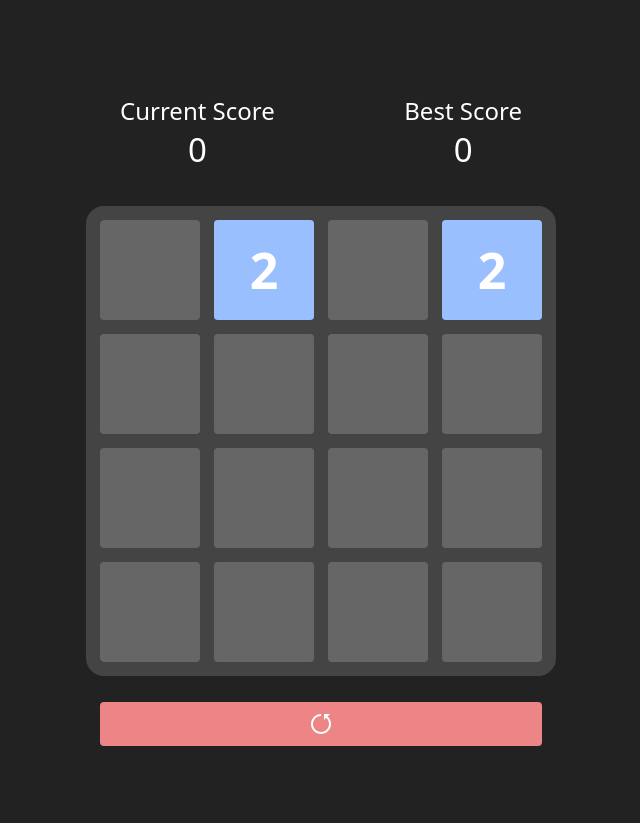
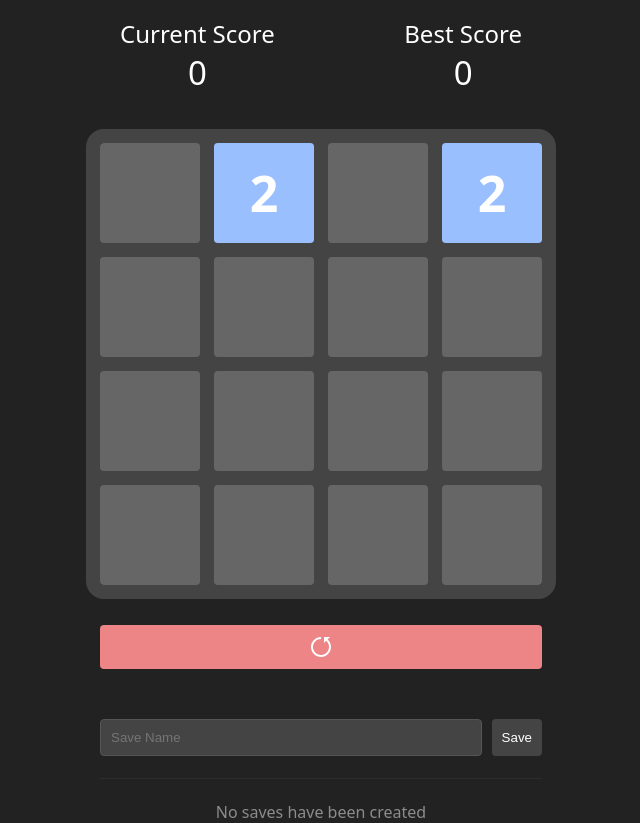
Before and after one commit to Luciism/2048, a Flask app: page / in a window 1280 px wide. Shown: the whole page, without its empty margins (327-967 px from the left). Before the commit the page ends 746 px from the top, so only its background shows below. Run offline with Flask 3, Linux system fonts and the light colour scheme.

Commit message:
add game saving / loading

```diff
--- a/index.html
+++ b/index.html
@@ -64,6 +64,27 @@
           <svg xmlns="http://www.w3.org/2000/svg" width="24" height="24" viewBox="0 0 24 24"><path fill="currentColor" d="M22 12c0 5.523-4.477 10-10 10S2 17.523 2 12S6.477 2 12 2v2a8 8 0 1 0 5.135 1.865L15 8V2h6l-2.447 2.447A9.98 9.98 0 0 1 22 12"/></svg>
         </button>
       </div>
+
+      <div class="save-menu">
+        <div class="save-controls">
+          <input type="text" placeholder="Save Name" class="save-name-input" id="save-name-input" />
+          <button control="new-save" class="save-create">Save</button>
+        </div>
+        <hr />
+        <ul class="saves-list" id="saves-list">
+          <!-- <li class="save-placeholder">No saves have been created</li> -->
+          <li class="save">
+            <span class="save-info">
+              <span class="detail-save-name">Save Name</span>
+              <span class="detail-save-score">Score: 12,634</span>
+            </span>
+            <span class="save-actions" save-id="abc123">
+              <button control="load-save">Load</button>
+              <button class="red" control="delete-save">Delete</button>
+            </span>
+         </li>
+        </ul>
+      </div>
     </main>
   </body>
 </html>
--- a/static/script.js
+++ b/static/script.js
@@ -9,6 +9,10 @@
   void element.offsetWidth;
   element.classList.add("pop-animated-element");
 }
+
+const saveNameInputElement = document.getElementById("save-name-input");
+const createSaveBtnElement = document.querySelector(".save-controls [control='new-save']");
+const gameSavesListElement = document.getElementById("saves-list");
 
 const gameOverOverlayElement = document.querySelector(".game-over-overlay");
 const gameWonOverlayElement = document.querySelector(".game-won-overlay");
@@ -294,18 +298,18 @@
   }
 
   initBestScore() {
-    this.bestScoreElement.innerText = this.bestScore;
+    this.bestScoreElement.innerText = this.bestScore.toLocaleString();
   }
 
   updateScore(score) {
     this.currentScore = score;
-    this.currentScoreElement.innerText = score;
-    this.gameOverOverlayScoreElement.innerText = score;
-    this.gameWonOverlayScoreElement.innerText = score;
+    this.currentScoreElement.innerText = score.toLocaleString();
+    this.gameOverOverlayScoreElement.innerText = score.toLocaleString();
+    this.gameWonOverlayScoreElement.innerText = score.toLocaleString();
 
     if (score > this.bestScore) {
       this.bestScore = score;
-      this.bestScoreElement.innerText = score;
+      this.bestScoreElement.innerText = score.toLocaleString();
 
       localStorage.setItem("bestScore", score)
     }
@@ -321,6 +325,117 @@
 }
 
 new ScoreManager().initBestScore();
+
+class SaveManager {
+  constructor(gameManager) {
+    this.gameManager = gameManager;
+    createSaveBtnElement.onclick = () => this.onCreateSaveBtnClick();
+  }
+
+  onCreateSaveBtnClick() {
+    let saveName = saveNameInputElement.value;
+    if (saveName.length == 0) {
+      saveNameInputElement.focus();
+      return;
+    }
+
+    const gameState = localStorage.getItem("gameState");
+    if (gameState) {
+      this.createSave(saveName, JSON.parse(gameState));
+    }
+    saveNameInputElement.value = "";
+  }
+
+  loadSavesFromLocalStorage() {
+    const saves = localStorage.getItem("gameSaves");
+
+    if (saves) {
+      try {
+        return JSON.parse(saves);
+      } catch {
+        localStorage.removeItem("gameSaves");
+      }
+    }
+    return [];
+  }
+
+  setGameSaves(gameSaves) {
+    localStorage.setItem("gameSaves", JSON.stringify(gameSaves));
+  }
+
+  createSave(saveName, gameState) {
+    const saveData = {
+      name: saveName,
+      id: new Date().toISOString(),
+      gameState: gameState
+    };
+
+    const existingSaves = this.loadSavesFromLocalStorage();
+    existingSaves.push(saveData);
+    this.setGameSaves(existingSaves);
+
+    this.addSaveElement(saveData);
+  }
+
+  deleteSave(saveID) {
+    const existingSaves = this.loadSavesFromLocalStorage();
+    const newSaves = existingSaves.filter(save => save.id !== saveID);
+    this.setGameSaves(newSaves);
+  }
+
+  updateSavesList() {
+    const existingSaves = this.loadSavesFromLocalStorage();
+    gameSavesListElement.innerHTML = "";
+    existingSaves.forEach(save => {
+      this.addSaveElement(save);
+    });
+
+    if (gameSavesListElement.childElementCount === 0) {
+      this.addPlaceholderElement();
+    }
+  }
+
+  addPlaceholderElement() {
+    const placeholder = document.createElement("li");
+    placeholder.classList = "save-placeholder";
+    placeholder.innerText = "No saves have been created";
+    gameSavesListElement.appendChild(placeholder);
+  }
+
+  addSaveElement(saveData) {
+    const saveElement = document.createElement("li");
+    saveElement.className = "save";
+
+    saveElement.innerHTML = `
+      <span class="save-info">
+        <span class="detail-save-name">${saveData.name}</span>
+        <span class="detail-save-score">Score: ${saveData.gameState.score.toLocaleString()}</span>
+      </span>
+      <span class="save-actions" save-id="${saveData.id}">
+        <button control="load-save">Load</button>
+        <button class="red" control="delete-save">Delete</button>
+      </span>
+    `;
+
+    saveElement.querySelector("[control='load-save']").onclick = () => {
+      this.gameManager.loadGame(saveData.gameState);
+    }
+
+    saveElement.querySelector("[control='delete-save']").onclick = () => {
+      this.deleteSave(saveData.id);
+      saveElement.remove();
+      if (gameSavesListElement.childElementCount === 0) {
+        this.addPlaceholderElement()
+      }
+    }
+
+    gameSavesListElement.appendChild(saveElement);
+    const placeholderElement = gameSavesListElement.querySelector(".save-placeholder");
+    if (placeholderElement) {
+      placeholderElement.remove();
+    }
+  }
+}
 
 class GameManager {
   constructor() {
@@ -419,6 +534,8 @@
         this.tileManager.addTile(tileGrid[i], i + 1);
       }
     }
+    gameOverOverlayElement.classList.remove("active");
+    gameWonOverlayElement.classList.remove("active");
 
     this.setupEvents();
   }
@@ -429,6 +546,7 @@
 
   let gameState = localStorage.getItem("gameState");
 
+  (() => {
     if (gameState) {
       try {
         gameState = JSON.parse(gameState);
@@ -440,4 +558,8 @@
     }
 
     gameManager.createGame();
+  })()
+
+  const saveManager = new SaveManager(gameManager);
+  saveManager.updateSavesList();
 });
--- a/static/styles.css
+++ b/static/styles.css
@@ -142,6 +142,86 @@
     flex-grow: 1;
   }
 }
+
+.save-menu {
+  margin-top: 50px;
+  display: flex;
+  flex-direction: column;
+  gap: 14px;
+
+  & hr {
+    width: 100%;
+    height: 1px;
+    border: none;
+    outline: none;
+    background-color: rgba(255, 255, 255, 0.05);
+  }
+
+  & .save-controls {
+    display: flex;
+    gap: 10px;
+
+    & .save-name-input {
+      flex-grow: 1;
+      /* height: 0;  */
+      padding: calc(var(--scale) * 10px) 10px;
+      color: white;
+      border-radius: 4px;
+      background-color: #444444;
+      border: 1px solid #555555;
+    }
+  }
+
+  & .saves-list {
+    display: flex;
+    flex-direction: column;
+    gap: 10px;
+    list-style: none;
+    margin: 0;
+    padding: 0;
+
+    & .save-placeholder {
+      color: #8c8c8c;
+      font-size: calc(var(--scale) * 16px);
+      text-align: center;
+    }
+
+    & .save {
+      display: flex;
+      align-items: center;
+      justify-content: space-between;
+      border-radius: 4px;
+      padding: calc(var(--scale) * 14px);
+      /* outline: 1px solid rgba(255, 255, 255, 0.05); */
+      background-color: #444444;
+
+      & .save-info {
+        display: flex;
+        flex-direction: column;
+
+        & .detail-save-name {
+          font-size: calc(var(--scale) * 16px);
+          color: white;
+        }
+
+        & .detail-save-score {
+          font-size: calc(var(--scale) * 14px);
+          color: #8c8c8c;
+        }
+      }
+
+      & .save-actions {
+        display: flex;
+        gap: 10px;
+
+        & [control="load-save"] {
+          outline: 1px solid white;
+        }
+      }
+    }
+  }
+}
+
 
 @keyframes popAnimation {
   0% {
```
Also changed, not shown: 1 other file. Lines whose indentation alone changed are shown as unchanged.
